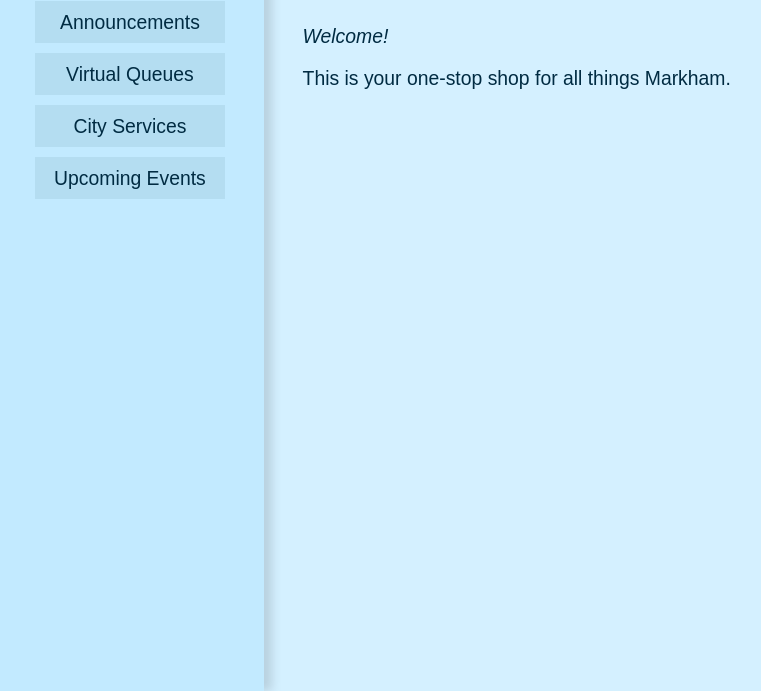
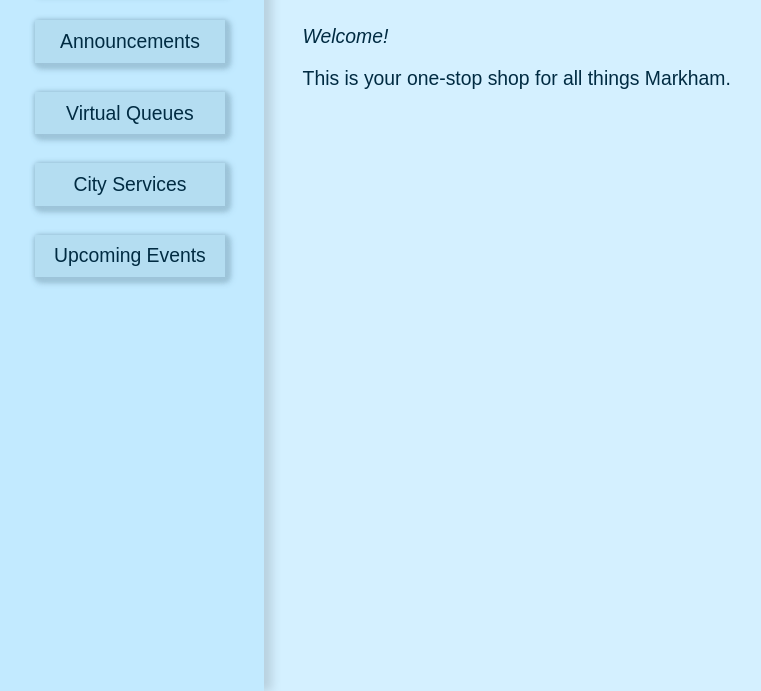
Before and after one commit to martendo/yrhacks-2023, a plain HTML site: page docs/index.html in a window 1280 px wide. Shown: the part 109-800 px from the top of the page, without its empty margins (4-765 px from the left). Drawn offline with Linux system fonts and the light colour scheme.

Commit message:
button drop shadows

```diff
--- a/docs/style.css
+++ b/docs/style.css
@@ -28,6 +28,11 @@
 	border: none;
 	background-color: #B4DDF1;
 	padding: 0.5em 1em;
+	margin-bottom: 1em;
+	filter:
+	drop-shadow(3px 3px 2px #9DC4D9)
+	drop-shadow(-1px 2px 2px #9DC4D9)
+	drop-shadow(2px -1px 2px #9DC4D9)
 }
 button:hover {
 	background-color: #B2D3E6;
```
